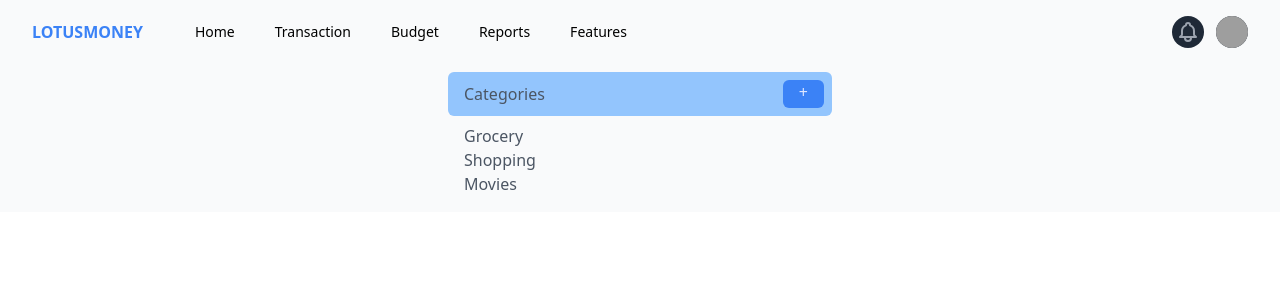
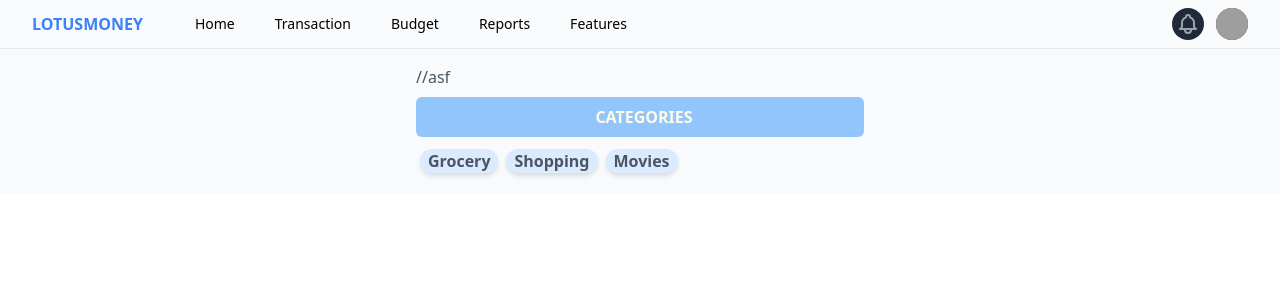
Before and after one commit to spramkumar89/lotusmoney, a Next.js app: page /categories in a window 1280 px wide. Shown: the top 300 px of the page. Built offline with nearby package versions, Linux system fonts and the light colour scheme; grey boxes are pictures that could not be loaded.

Commit message:
Updated the categories page design

```diff
--- a/components/NavBar.js
+++ b/components/NavBar.js
@@ -27,7 +27,7 @@ function navbar() {
         {({ open }) => (
           <>
             <div className="max-w-7xl mx-auto px-4 sm:px-6 lg:px-8">
-              <div className="flex items-center justify-between h-16">
+              <div className="flex items-center justify-between h-12">
                 <div className="flex items-center">
                   <div className="flex-shrink-0 text-blue-500 font-bold">
                     LOTUSMONEY
@@ -209,6 +209,7 @@ function navbar() {
           </>
         )}
       </Disclosure>
+      <hr></hr>
     </>
   );
 }
--- /dev/null
+++ b/components/categories/AddCategory.js
@@ -0,0 +1,60 @@
+import { useState } from "react";
+
+function addcategory() {
+  const router = useRouter();
+  const handleSubmit = useCallback((e) => {
+    e.preventDefault();
+
+    fetch(
+      "/api/user/user?" +
+        new URLSearchParams({
+          email: e.target.email.value,
+          password: e.target.password.value,
+        }),
+      {
+        method: "GET",
+      }
+    )
+      .then((res) => {
+        console.log(`Front end authentication response ${JSON.stringify(res)}`);
+        if (res.ok) {
+          console.log(`res ok ${res}`);
+          router.push("/home");
+        } else {
+          console.log(`res ok else ${res}`);
+          router.push("/");
+        }
+      })
+      .catch((error) => {
+        console.log(
+          `Front end authentication error response ${JSON.stringify(res)}`
+        );
+        router.push("/");
+      });
+  }, []);
+
+  return (
+    <form onSubmit={handleSubmit}>
+      <div className="flex flex-row">
+        <input
+          type="text"
+          name="category"
+          id="category"
+          placeholder="Category"
+          className="w-3/4 mr-2 rounded-lg bg-gray-200 mt-2 border focus:border-blue-500 focus:bg-white focus:outline-none"
+          autoFocus
+          autoComplete="true"
+          required
+        />
+        <button
+          type="submit"
+          className="w-1/4 mt-2 bg-indigo-500 hover:bg-indigo-400 focus:bg-indigo-400 text-white font-semibold rounded-lg"
+        >
+          Add
+        </button>
+      </div>
+    </form>
+  );
+}
+
+export default addcategory;
--- a/components/categories/Categories.js
+++ b/components/categories/Categories.js
@@ -1,9 +1,15 @@
 function categories() {
   return (
-    <div className="px-4 py-2">
-      <div className="justify-center">Grocery</div>
-      <div className="justify-center">Shopping</div>
-      <div className="justify-center">Movies</div>
+    <div className="py-2 flex flex-wrap w-full">
+      <div className="justify-center font-semibold bg-blue-100 shadow-md rounded-2xl w-min px-2 m-1">
+        Grocery
+      </div>
+      <div className="justify-center font-semibold bg-blue-100 shadow-md rounded-2xl w-min px-2 m-1">
+        Shopping
+      </div>
+      <div className="justify-center font-semibold bg-blue-100 shadow-md rounded-2xl w-min px-2 m-1">
+        Movies
+      </div>
     </div>
   );
 }
--- a/pages/categories.js
+++ b/pages/categories.js
@@ -1,29 +1,23 @@
 /* This example requires Tailwind CSS v2.0+ */
 import NavBar from "../components/NavBar";
 import Categories from "../components/categories/Categories";
+import AddCategory from "../components/categories/AddCategory";
 
 export default function home() {
   return (
     <div className="bg-gray-50">
       <NavBar />
-      {/*
-      <header classNameName="bg-gray-700 text-yellow-500 shadow">
-        <div classNameName="max-w-7xl mx-auto p-4 sm:px-6 lg:px-8">
-          <h3 classNameName="text-xl font-bold">LOTUS MONEY</h3>
-        </div>
-      </header>
-      */}
       <main className="bg-gray-50">
-        <div className="max-w-md mx-auto py-2 sm:px-6 lg:px-8">
+        <div className="grid grid-flow-col gap-4 max-w-lg mx-auto py-2 sm:px-6 lg:px-8">
           {/* Replace with your content */}
-          <div className="flex flex-col text-gray-600">
-            <div className="flex flex-row justify-between bg-blue-300 p-2 rounded-md items-center">
-              <div className="pl-2">Categories</div>
-              <div className="bg-blue-500 rounded-md px-4 text-indigo-100 pb-1">
-                +
+          <div className="flex flex-col text-gray-600 mt-2">
+            //asf
+            <div className="flex flex-col text-gray-600 mt-2">
+              <div className="flex flex-row bg-blue-300 p-2 rounded-md justify-center font-semibold uppercase text-yellow-50">
+                <div className="pl-2">Categories</div>
               </div>
+              <Categories />
             </div>
-            <Categories />
           </div>
           {/* /End replace */}
         </div>
--- a/pages/createaccount.js
+++ b/pages/createaccount.js
@@ -39,7 +39,7 @@ function createaccount() {
       <main>
         <div className="flex flex-col md:flex-row h-screen items-center">
           <div
-            className="bg-white w-full md:max-w-md lg:max-w-full md:mx-auto md:mx-0 md:w-1/2 xl:w-1/3 h-screen px-6 lg:px-16 xl:px-12
+            className="bg-white w-full md:max-w-md lg:max-w-full md:mx-auto md:w-1/2 xl:w-1/3 h-screen px-6 lg:px-16 xl:px-12
           flex items-center justify-center"
           >
             <div className="w-full h-100">
```
Also changed, not shown: 1 other file (tests, documents, lock files or other folders).
